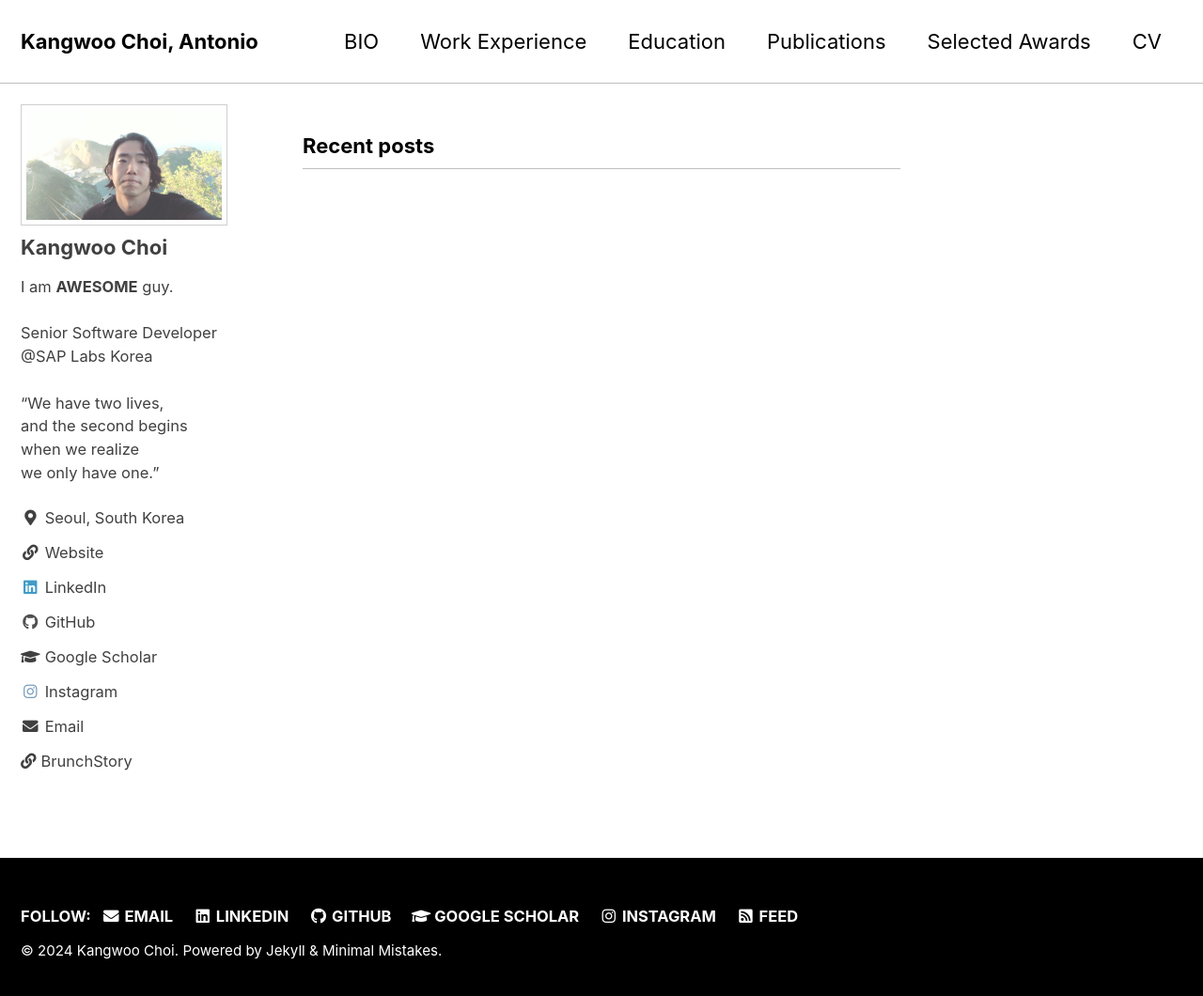
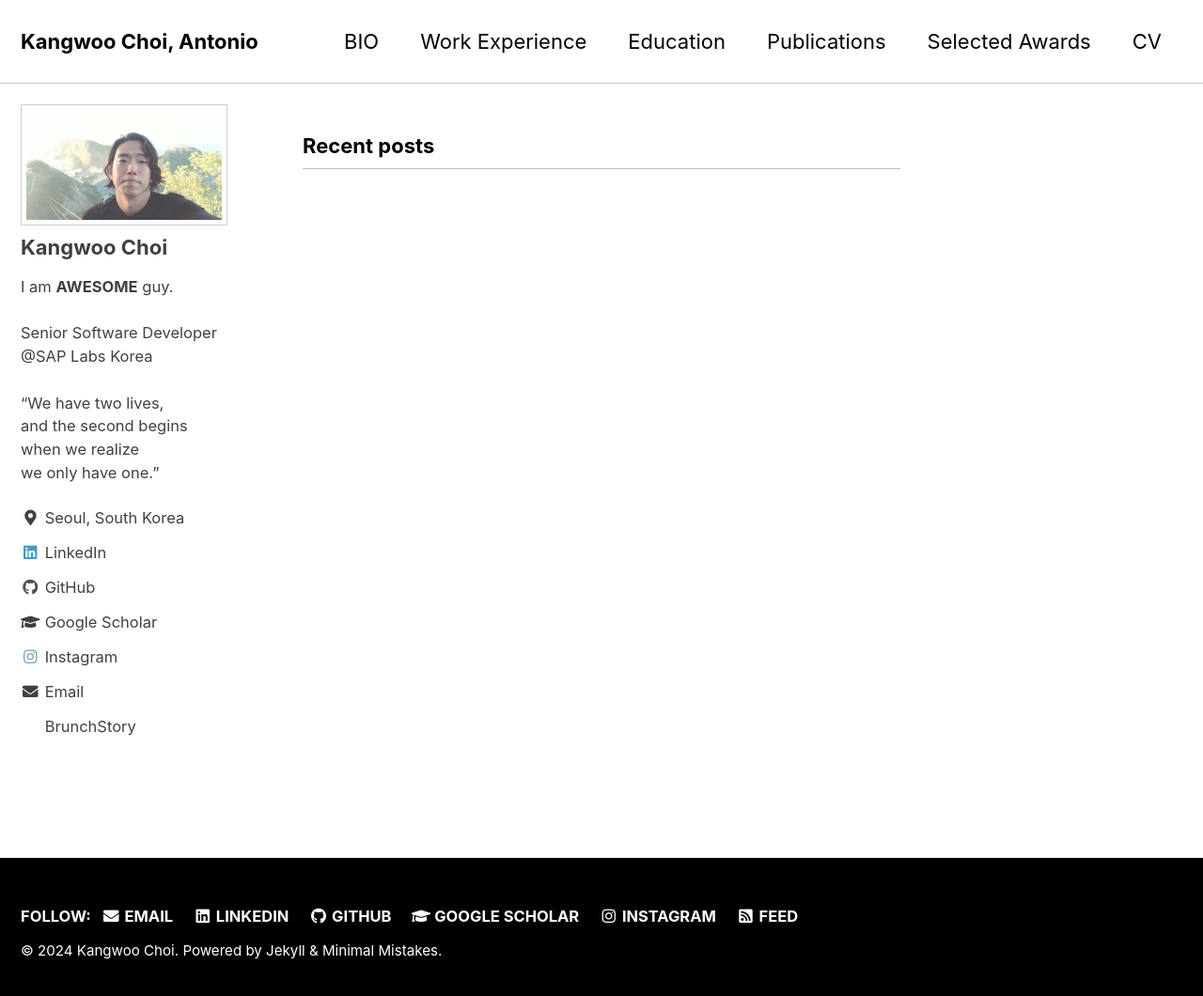
Before and after one commit to KangwooChoi/KangwooChoi.github.io, a Jekyll site: the page built from index.html, in a window 1280 px wide and 1068 px high. Shown: the top 1060 px of the window at 94% size. Built offline with Jekyll 4.4.1, drawn with Linux system fonts in a browser that asks for light colours; cached includes are drawn as plain includes; the list of posts is cut into pages by our own code.

Commit message:
Update _config.yml

```diff
--- a/_config.yml
+++ b/_config.yml
@@ -113,9 +113,9 @@ author:
     - label: "Seoul, South Korea"
       icon: "fas fa-fw fa-map-marker-alt"
       url: "https://maps.app.goo.gl/gkMpobCdTVoFFeug8"
-    - label: "Website"
-      icon: "fas fa-fw fa-link"
-      url: "https://kangwoochoi.github.io/"
+    #- label: "Website"
+      #icon: "fas fa-fw fa-link"
+      #url: "https://kangwoochoi.github.io/"
    #- label: "Twitter"
       #icon: "fab fa-fw fa-twitter-square"
       # url: "https://twitter.com/"
@@ -138,7 +138,8 @@ author:
       icon: "fas fa-fw fa-envelope"
       url: "mailto:kangwoo.choi.antonio@gmail.com"
     - label: "BrunchStory"
-      image: /assets/images/brunch-log.png
+      icon: "fas fa-fw fa-brunchstory"
+      # image: /assets/images/brunch-log.png
       # image: "https://kangwoochoi.github.io/assets/images/brunch-logo.png"
       # image_alt: "brunchstory"
       url: "https://brunch.co.kr/@antonio-choi"
```
